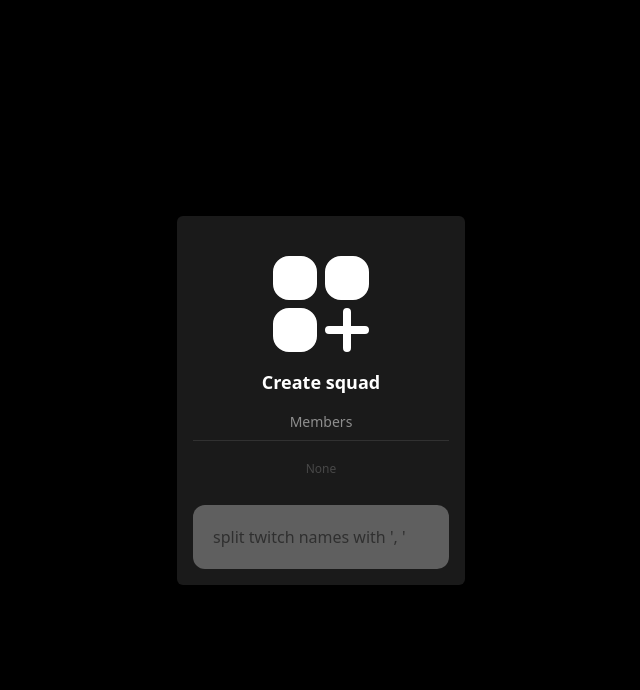
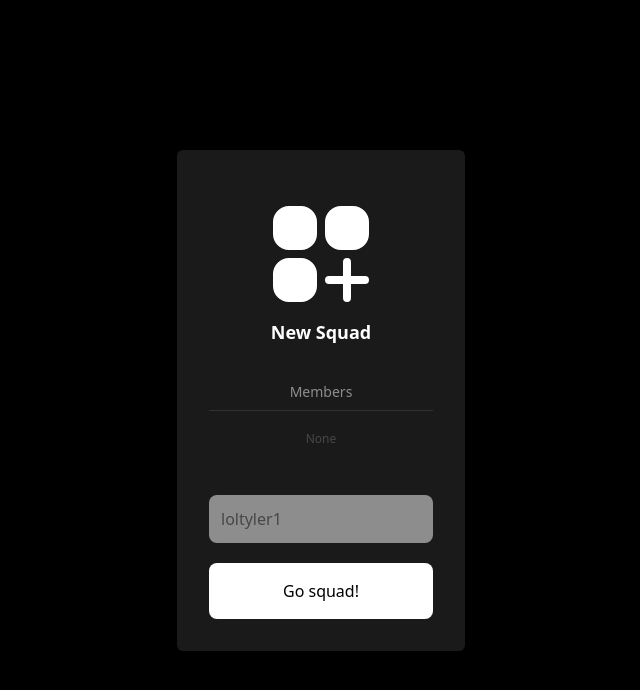
Before and after one commit to emigrek/twitch-squad, a Next.js app: page / in a window 1280 px wide. Shown: the top 690 px of the page, without its empty margins (319-959 px from the left). Built offline with nearby package versions, Linux system fonts and the light colour scheme.

Commit message:
improved squad creation

```diff
--- a/app/Input.tsx
+++ b/app/Input.tsx
@@ -1,13 +1,17 @@
 import React from 'react'
 
-function Input(props: { onChange: () => void, onKeyDown: () => void }) {
+function Input(props: { value: string, placeholder: string, onChange: () => void, onKeyDown: () => void }) {
   return (
-    <input
-      onKeyDown={props.onKeyDown}
-      onChange={props.onChange}
-      className='outline-none p-5 bg-white/30 rounded-xl focus:bg-white/60 transition-all placeholder:text-black/50 w-full'
-      placeholder="split twitch names with ', '"
-    />
+    <div className='w-full p-3 rounded-lg bg-white/50 text-black' >
+      <input
+        value={props.value}
+        onKeyDown={props.onKeyDown}
+        onChange={props.onChange}
+        className="bg-transparent outline-none placeholder:text-black/50"
+        placeholder={props.placeholder}
+      />
+    </div>
+
   )
 }
 
--- /dev/null
+++ b/app/UserChip.tsx
@@ -0,0 +1,11 @@
+import React from 'react'
+
+function UserChip(props: { twitchId: string, onClick: (twitchid: string) => void }) {
+  return (
+    <div onClick={() => {
+      props.onClick(props.twitchId)
+    }} key={props.twitchId} className="cursor-pointer hover:bg-red-900 transition-colors p-2 text-sm bg-white/30 rounded-lg text-white">{props.twitchId}</div>
+  )
+}
+
+export default UserChip
--- a/app/create.tsx
+++ b/app/create.tsx
@@ -1,6 +1,5 @@
 'use client';
 import React, { useState } from 'react'
-
 import { useSetRecoilState } from "recoil";
 import { squadState } from "../atoms/squad";
 import { chatState } from "../atoms/chat";
@@ -9,21 +8,31 @@ import { SquaresPlusIcon } from '@heroicons/react/24/solid'
 import Input from './Input';
 import Title from './Title';
 import TitleIcon from './TitleIcon';
+import UserChip from './UserChip';
 
 function Create() {
-  const [users, setUsers] = useState([]);
+  const [users, setUsers] = useState([] as string[]);
+  const [input, setInput] = useState('');
   const setSquad = useSetRecoilState(squadState);
   const setChat = useSetRecoilState(chatState);
 
   const handleChange = (e: React.ChangeEvent) => {
-    if(!e.target.value) return setUsers([]);
-    setUsers(e.target.value.split(','));
+    const target = e.target as HTMLInputElement;
+    const value = target.value;
+    setInput(value);
+  }
+
+  const handleChipClick = (twitchId: string) => {
+    setUsers(users.filter((user) => user !== twitchId));
   }
 
   const handleKeyDown = (e: React.KeyboardEvent<HTMLInputElement>) => {
-    const pressedEnter = e.key === 'Enter';
-    if(!pressedEnter) return;
-    handleSubmit();
+    if(e.key == "Enter" && input) {
+      e.preventDefault();
+      setUsers([...users, input]);
+      setInput('');
+      return;
+    }
   }
 
   const handleSubmit = () => {
@@ -37,20 +46,23 @@ function Create() {
   }
 
   return (
-    <div className="bg-white/10 p-4 rounded-md w-72">
+    <div className="bg-white/10 p-8 flex flex-col space-y-5 rounded-md w-72">
       <div className="flex flex-col items-center my-2">
         <TitleIcon Icon={SquaresPlusIcon} />
-        <Title text="Create squad"/>
+        <Title text="New Squad"/>
       </div>
+      <div>
         <div className="text-center text-sm text-white/50 py-2 border-b-[1px] border-white/10">Members</div>
         <div className="flex flex-row items-center align-middle justify-center mt-2 mb-4 space-x-3 w-full">
           {
             users.length ? users.map((user) => (
-            <div className="p-2 text-sm bg-white/30 rounded-lg text-white">{user}</div>
+              <UserChip key={user} onClick={handleChipClick} twitchId={user}/>
             )) : <div className="text-xs text-white/20 py-3">None</div>
           }
         </div>
-      <Input onChange={handleChange} onKeyDown={handleKeyDown}/>
+      </div>
+      <Input value={input} placeholder="loltyler1" onChange={handleChange} onKeyDown={handleKeyDown}/>
+      <div onClick={() => handleSubmit()} className="text-center text-black font-medium cursor-pointer w-full bg-white rounded-lg p-4">Go squad!</div>
     </div>
   )
 }
--- a/app/layout.tsx
+++ b/app/layout.tsx
@@ -6,7 +6,7 @@ import {
 } from 'recoil';
 
 export default function RootLayout({
-  children,
+  children
 }: {
   children: React.ReactNode
 }) {
--- a/app/page.tsx
+++ b/app/page.tsx
@@ -1,6 +1,4 @@
-"use client";
-import React from 'react'
-
+'use client';
 import { useRecoilValue } from "recoil";
 import { squadState } from "../atoms/squad";
 
```
Also changed, not shown: 2 other files (tests, documents, lock files or other folders). Lines whose indentation alone changed are shown as unchanged.
